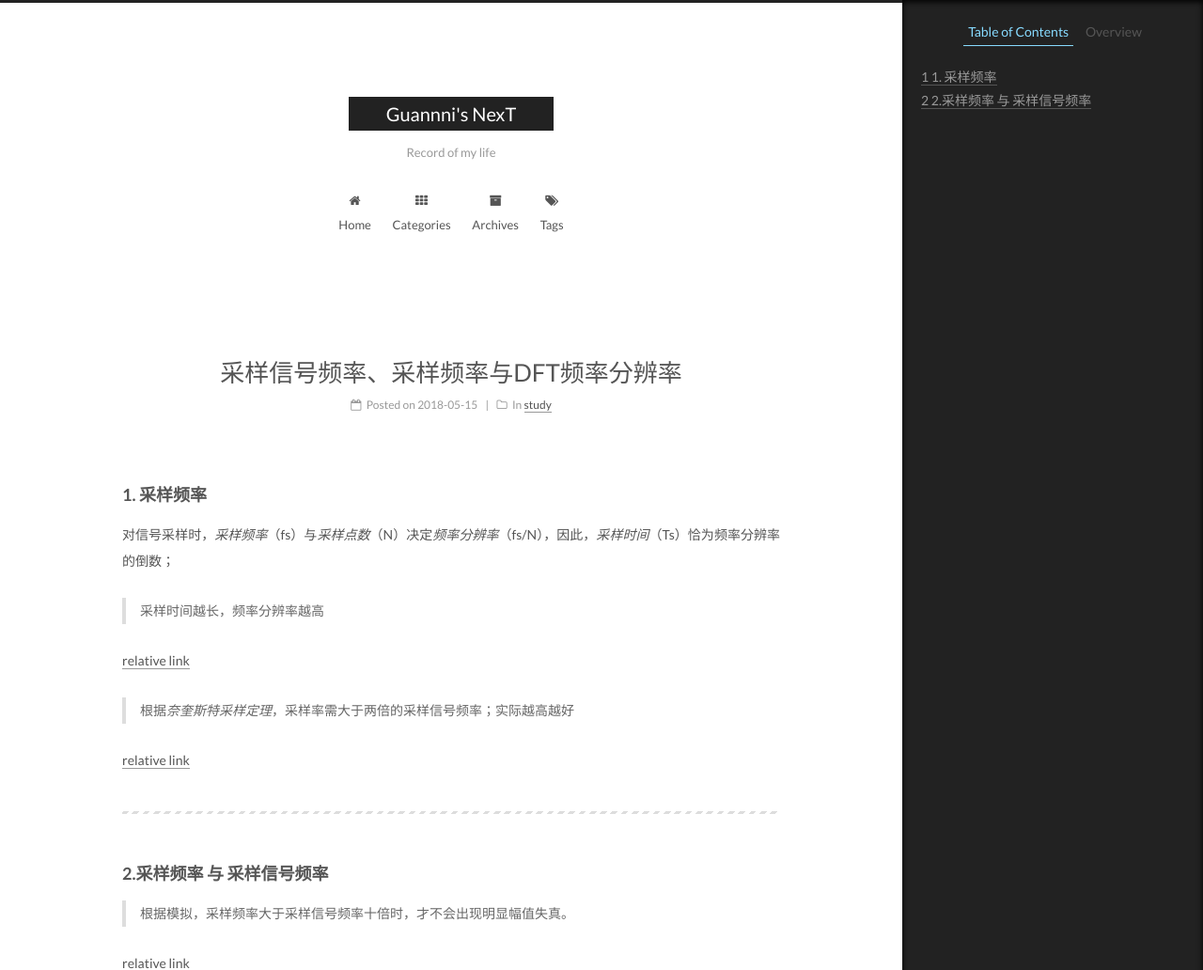
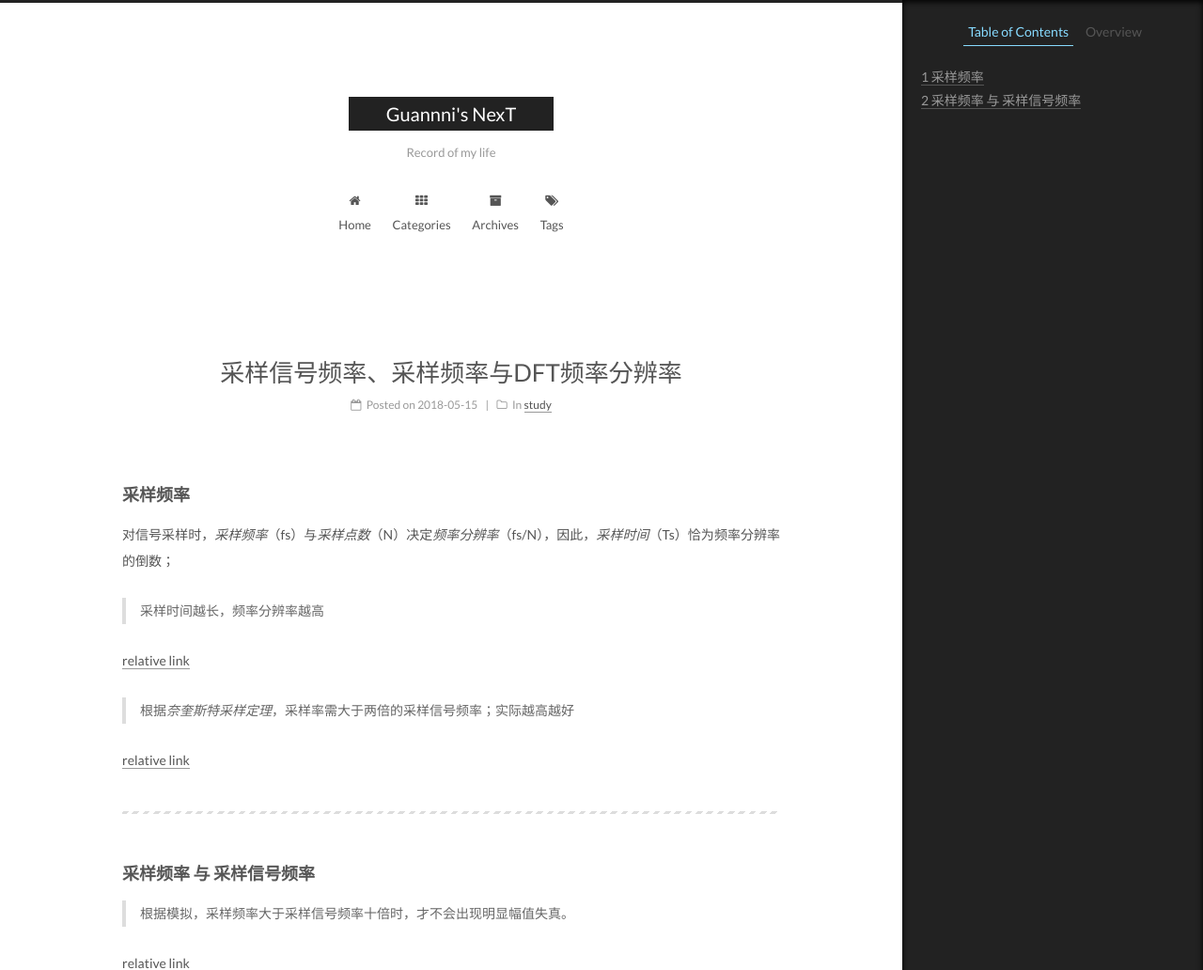
Before and after one commit to guannnni/2018, a Jekyll site: the page built from _posts/2018-05-15-采样信号频率、采样频率与DFT频率分辨率.md, in a window 1280 px wide and 1400 px high. Shown: the top 1032 px of the window at 94% size. Built offline with Jekyll 4.4.1, drawn with Linux system fonts in a browser that asks for light colours.

Commit message:
Update 2018-05-15-采样信号频率、采样频率与DFT频率分辨率.md

```diff
--- a/_posts/2018-05-15-采样信号频率、采样频率与DFT频率分辨率.md
+++ b/_posts/2018-05-15-采样信号频率、采样频率与DFT频率分辨率.md
@@ -7,7 +7,7 @@ tags:
 -  DFT
 ---
 
-### 1. 采样频率
+### 采样频率
 
 对信号采样时，*采样频率*（fs）与*采样点数*（N）决定*频率分辨率*（fs/N），因此，*采样时间*（Ts）恰为频率分辨率的倒数；
 
@@ -21,7 +21,7 @@ tags:
 
 ---
 
-### 2.采样频率 与 采样信号频率
+### 采样频率 与 采样信号频率
 
 >根据模拟，采样频率大于采样信号频率十倍时，才不会出现明显幅值失真。
 
```
